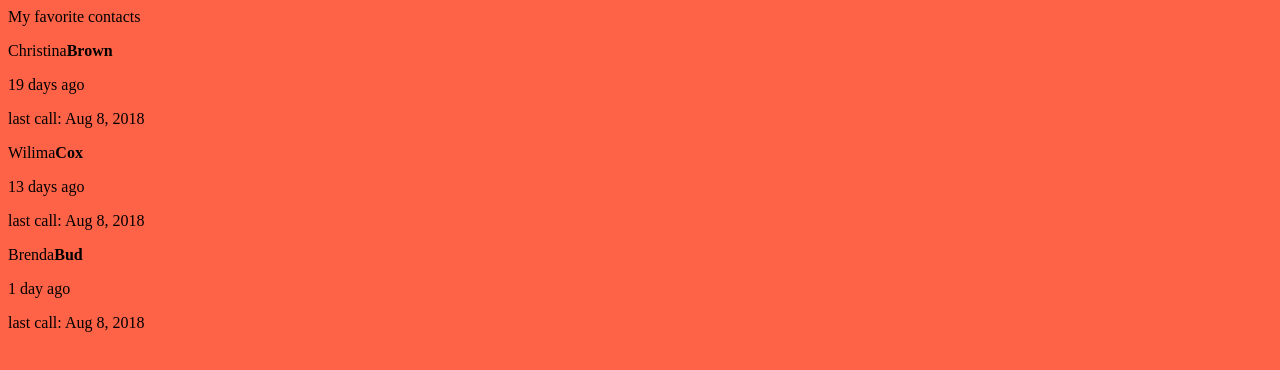
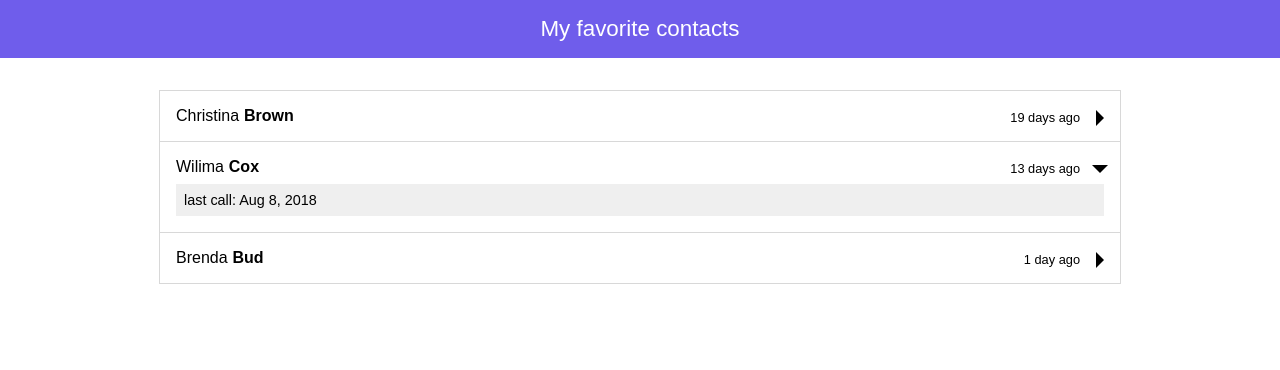
Before and after one commit to tiborsaas/favorite-contacts, a website built with webpack: page public/index.html in a window 1280 px wide. Built offline with nearby package versions, Linux system fonts and the light colour scheme.

Commit message:
feat(style): add app look

```diff
--- a/src/scss/main.scss
+++ b/src/scss/main.scss
@@ -1,3 +1,92 @@
+* {
+    padding: 0;
+    margin: 0;
+}
+
 body {
-    background: tomato;
+    background: fff;
+    font-family: Arial, Helvetica, sans-serif;
 }
+
+header {
+    background: #6F5DEB;
+    text-align: center;
+    padding: 1rem;
+    font-size: 1.4rem;
+    color: #fff;
+    margin-bottom: 2rem;
+}
+
+section {
+    margin: auto;
+    max-width: 75%;
+    border: 1px solid #D8D8D8;
+
+    article {
+        border-bottom: 1px solid #D8D8D8;
+        padding: 1rem;
+
+        &:last-child {
+            border-bottom: none;
+        }
+
+        .row {
+            display: flex;
+            cursor: pointer;
+            position: relative;
+
+            p {
+                flex: 1 1 100%;
+
+                strong {
+                    padding-left: .3rem;
+                }
+            }
+
+            time {
+                flex: 1 0 8rem;
+                text-align: right;
+                padding-right: 1.5rem;
+                font-size: .8rem;
+                position: relative;
+                top: .2rem;
+            }
+
+
+            &:after {
+                content: '';
+                position: absolute;
+                right: 0;
+                top: .2rem;
+                width: 0;
+                height: 0;
+                border-top: .5rem solid transparent;
+                border-bottom: .5rem solid transparent;
+                border-left: .5rem solid #000;
+                transition: all .3s ease;
+            }
+
+        }
+
+        &.open .details {
+            height: 2.5rem;
+        }
+
+        &.open .row:after {
+            transform: rotateZ(90deg);
+        }
+
+        .details {
+            height: 0;
+            overflow: hidden;
+            transition: all .3s ease;
+
+            p {
+                background: #efefef;
+                padding: .5rem;
+                font-size: .9rem;
+                margin-top: .5rem;
+            }
+        }
+    }
+}
```
